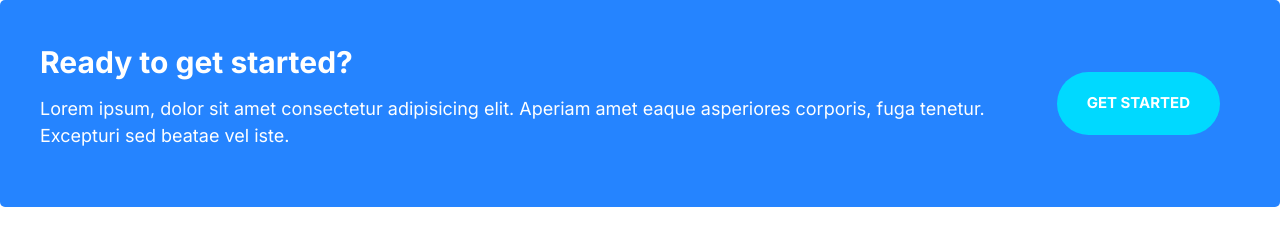
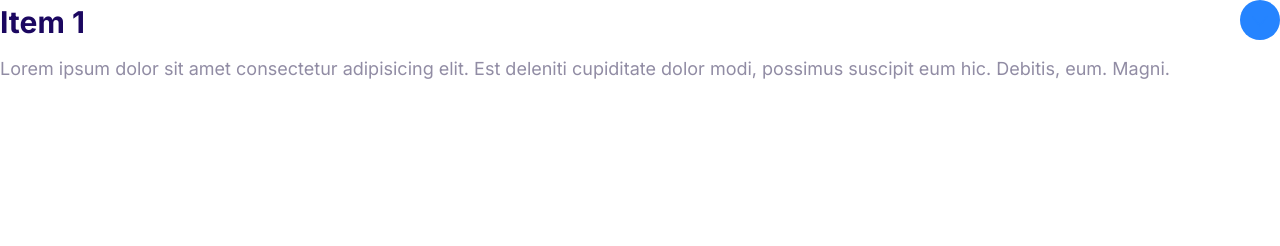
Before and after one commit to BartlomiejWerc/Moshify, a plain HTML site: page index.html in a window 1280 px wide. Drawn offline with Linux system fonts and the light colour scheme.

Commit message:
collabsibles

```diff
--- a/css/styles.css
+++ b/css/styles.css
@@ -158,6 +158,11 @@ font-weight: bold;
     .icon-container--accent {
         background: var(--color-accent);
     }
+    /* Override fill property for the chevron icon */
+.collapsible__header .icon--primary use[href$='#chevron'] {
+    fill: inherit; /* or set to the desired color */
+}
+
     .btn {
         font-size: 1.8rem;
         font-weight: 600;
@@ -438,3 +443,30 @@ margin-bottom: 0;
         margin: 0 2rem;
     }
 }
+.collapsible__header {
+    display: flex;
+    justify-content: space-between;
+}
+.collapsible__heading {
+    margin-top: 0;
+    font-size: 3rem;
+}
+.collapsible__chevron {
+    transform: rotate(-90deg);
+    transition: transform 0.3s;
+}
+.collapsible__content {
+    max-height: 0;
+    overflow: hidden;
+    opacity: 0;
+    transition: all 0.3s;
+}
+
+.collapsible--expanded .collapsible__chevron {
+    transform: rotate(0);
+}
+
+.collapsible--expanded .collapsible__content {
+    max-height: 100vh;
+    opacity: 1;
+}
--- a/index.html
+++ b/index.html
@@ -14,17 +14,20 @@
     <link rel="stylesheet" href="../css/styles.css" />
   </head>
   <body>
-    <div class="callout callout--primary">
-      <div class="grid grid--1x2">
-        <div class="callout__content">
-        <h2 class="callout__heading">Ready to get started?</h2>
-        <p>
-          Lorem ipsum, dolor sit amet consectetur adipisicing elit. Aperiam amet
-          eaque asperiores corporis, fuga tenetur. Excepturi sed beatae vel
-          iste.
-        </p>
+    <div class="collapsible collapsible--expanded">
+      <header class="collapsible__header">
+        <h2 class="collapsible__heading">Item 1</h2>
+        <svg class="icon icon--white collapsible__chevron"></svg>
+          <svg class="icon icon--primary">
+            <use xlink:href="images/sprite.svg#chevron"></use>
+          </svg>
+        </span>
+      </header>
+      <div class="collapsible__content">
+        Lorem ipsum dolor sit amet consectetur adipisicing elit. Est deleniti
+        cupiditate dolor modi, possimus suscipit eum hic. Debitis, eum. Magni.
       </div>
-      <a href="#" class="btn btn--secondary btn--stretched">Get Started</a>
     </div>
+    <script src="js/main.js"></script>
   </body>
 </html>
--- /dev/null
+++ b/js/main.js
@@ -0,0 +1,6 @@
+const collapsibles = document.querySelectorAll(".collapsible");
+collapsibles.forEach((item) =>
+  item.addEventListener("click", function () {
+    this.classList.toggle("collapsible--expanded");
+  })
+);
```
Also changed, not shown: components/collapsibles.html (added, +15 -0 lines), images/sprite.svg, 1 other file.
